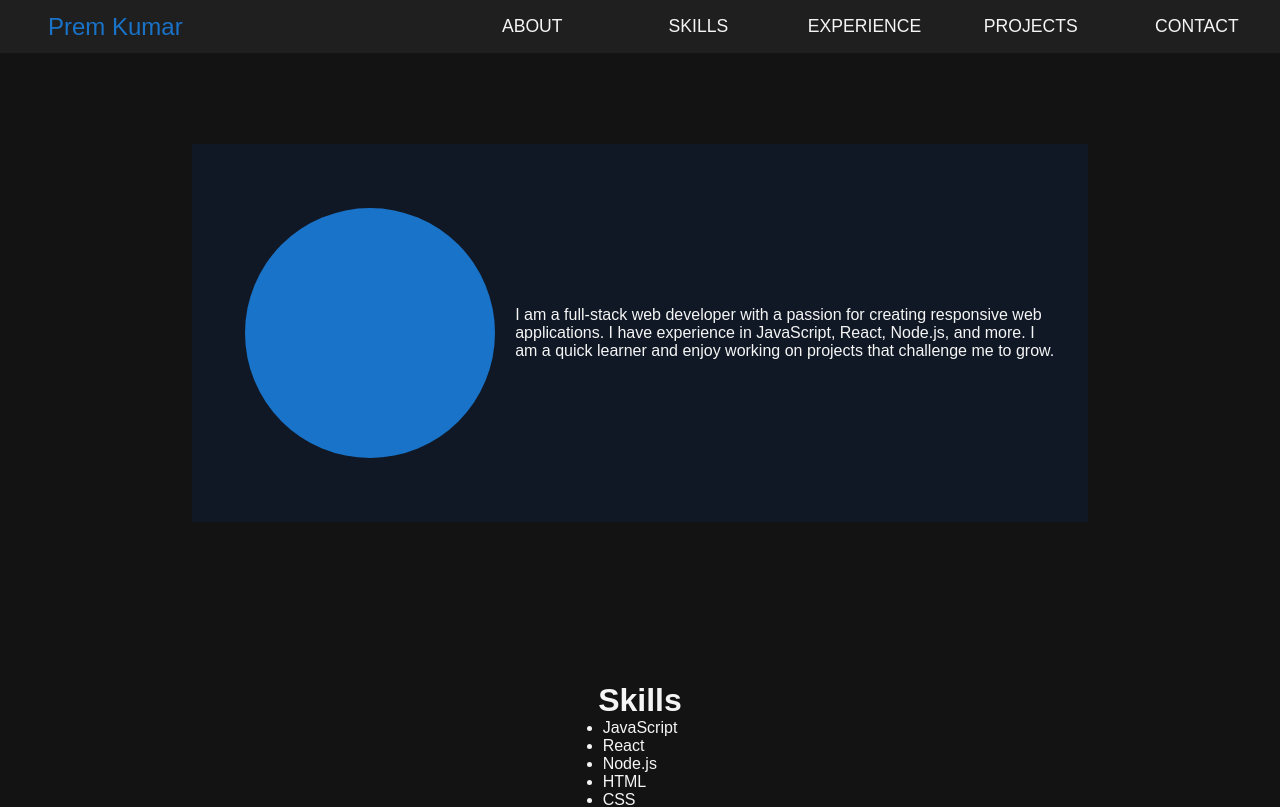
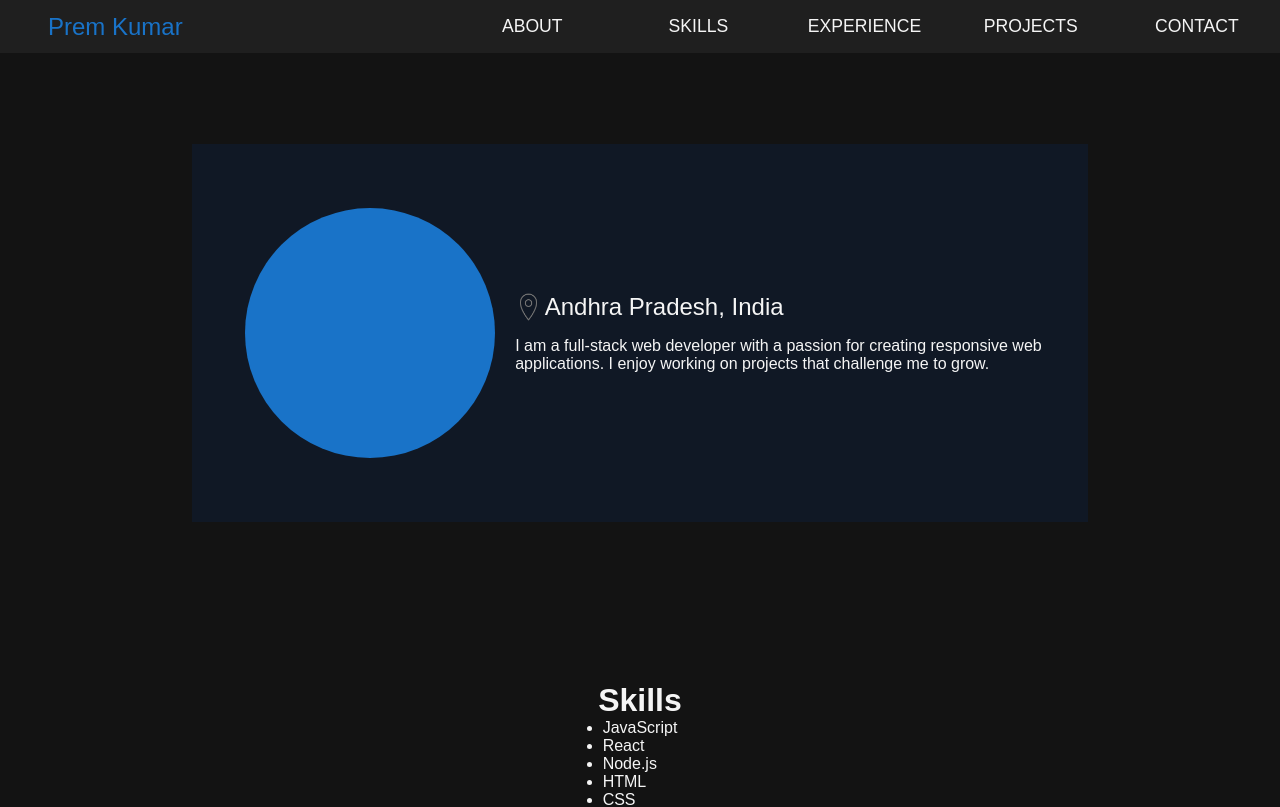
Before and after one commit to premkpavuluri/portfolio_v1, a React (Create React App) app: page / in a window 1280 px wide. Shown: the top 807 px of the page. Built offline with nearby package versions, Linux system fonts and the light colour scheme.

Commit message:
Prem | Add: Location details in About section

```diff
--- a/src/components/About.jsx
+++ b/src/components/About.jsx
@@ -1,13 +1,17 @@
 import React from "react";
 import {AboutCard, BgCard, DescriptionBox, DPBox} from "../styles/PortfolioComponents";
+import Location from "./Location";
+import config from "../config/Config";
 
 const About = ({id}) => {
+  const {city} = config;
+
   return (<AboutCard id={id}>
     <BgCard>
       <DPBox></DPBox>
       <DescriptionBox>
-        I am a full-stack web developer with a passion for creating responsive web applications. I have experience in
-        JavaScript, React, Node.js, and more. I am a quick learner and enjoy working on projects that challenge me to
+        <Location city={city}></Location>
+        I am a full-stack web developer with a passion for creating responsive web applications. I enjoy working on projects that challenge me to
         grow.
       </DescriptionBox>
     </BgCard>
--- /dev/null
+++ b/src/components/Location.jsx
@@ -0,0 +1,12 @@
+import {LocationBox, LocationIcon, LocationText} from "../styles/PortfolioComponents";
+import location from "../assets/location.png";
+import React from "react";
+
+const Location = ({city}) => {
+  return (<LocationBox>
+    <LocationIcon src={location} alt={"Location icon"}/>
+    <LocationText>{city}</LocationText>
+  </LocationBox>);
+}
+
+export default Location;
--- a/src/config/Config.js
+++ b/src/config/Config.js
@@ -9,6 +9,7 @@ const sectionLabels = {
 
 const config = {
   YourName: 'Prem Kumar',
+  city: 'Andhra Pradesh, India',
   sections: [
     {id: 'about-id', title: sectionLabels.ABOUT},
     {id: 'skills-id', title: sectionLabels.SKILLS},
--- a/src/styles/PortfolioComponents.jsx
+++ b/src/styles/PortfolioComponents.jsx
@@ -103,7 +103,25 @@ const DescriptionBox = styled.div`
     display: flex;
     flex-direction: column;
     justify-content: flex-start;
+    align-items: flex-start;
+    row-gap: 1rem;
+`;
+
+const LocationBox = styled.div`
+    display: flex;
+    flex-direction: row;
+    justify-content: flex-start;
     align-items: center;
+`;
+
+const LocationIcon = styled.img`
+    width: 1.7em;
+    height: 1.7rem;
+`;
+
+const LocationText = styled.p`
+    margin-left: 0.1em;
+    font-size: 1.5rem;
 `;
 
 export {
@@ -116,5 +134,8 @@ export {
   AboutCard,
   BgCard,
   DPBox,
-  DescriptionBox
+  DescriptionBox,
+  LocationBox,
+  LocationIcon,
+  LocationText
 };
```
Also changed, not shown: src/assets/location.png (added).
